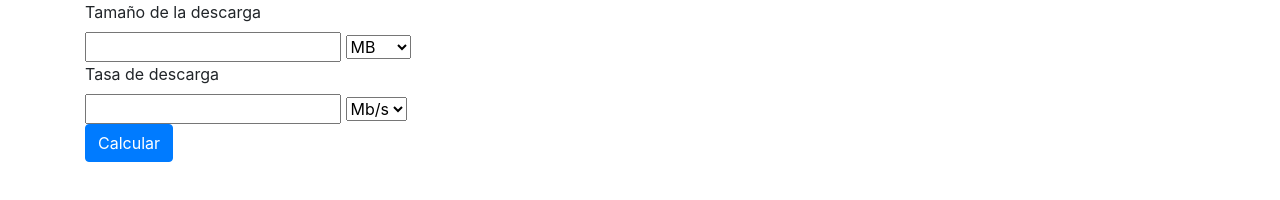
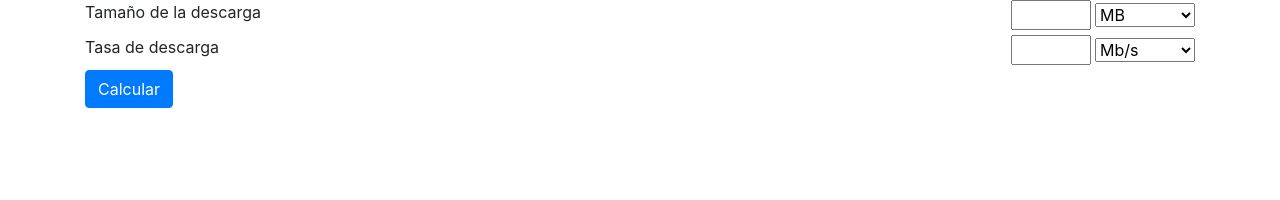
Before and after one commit to mdanieltg/download-calculator, a plain HTML site: page index.html in a window 1280 px wide. Drawn offline with nearby package versions, Linux system fonts and the light colour scheme.

Commit message:
Agregar hoja de estilos

```diff
--- a/index.html
+++ b/index.html
@@ -5,6 +5,7 @@
 	<meta name="viewport" content="width=device-width, user-scalable=no, initial-scale=1.0, maximum-scale=1.0, minimum-scale=1.0">
 	<title>Calculadora</title>
 	<link rel="stylesheet" href="https://stackpath.bootstrapcdn.com/bootstrap/4.5.0/css/bootstrap.min.css" integrity="sha384-9aIt2nRpC12Uk9gS9baDl411NQApFmC26EwAOH8WgZl5MYYxFfc+NcPb1dKGj7Sk" crossorigin="anonymous">
+	<link rel="stylesheet" href="style.css">
 	<script src="https://code.jquery.com/jquery-3.5.1.slim.min.js" integrity="sha384-DfXdz2htPH0lsSSs5nCTpuj/zy4C+OGpamoFVy38MVBnE+IbbVYUew+OrCXaRkfj" crossorigin="anonymous"></script>
 	<script src="https://cdn.jsdelivr.net/npm/popper.js@1.16.0/dist/umd/popper.min.js" integrity="sha384-Q6E9RHvbIyZFJoft+2mJbHaEWldlvI9IOYy5n3zV9zzTtmI3UksdQRVvoxMfooAo" crossorigin="anonymous"></script>
 	<script src="https://stackpath.bootstrapcdn.com/bootstrap/4.5.0/js/bootstrap.min.js" integrity="sha384-OgVRvuATP1z7JjHLkuOU7Xw704+h835Lr+6QL9UvYjZE3Ipu6Tp75j7Bh/kR0JKI" crossorigin="anonymous"></script>
--- /dev/null
+++ b/style.css
@@ -0,0 +1,21 @@
+input {
+	width: 5em;
+}
+
+select {
+	width: 6.25em;
+}
+
+.smaller-text {
+	font-size: 0.9em;
+}
+
+.flex {
+	display: flex;
+	flex-flow: row wrap;
+	justify-content: space-between;
+}
+
+.row {
+	margin-bottom: 0.2em;
+}
```
